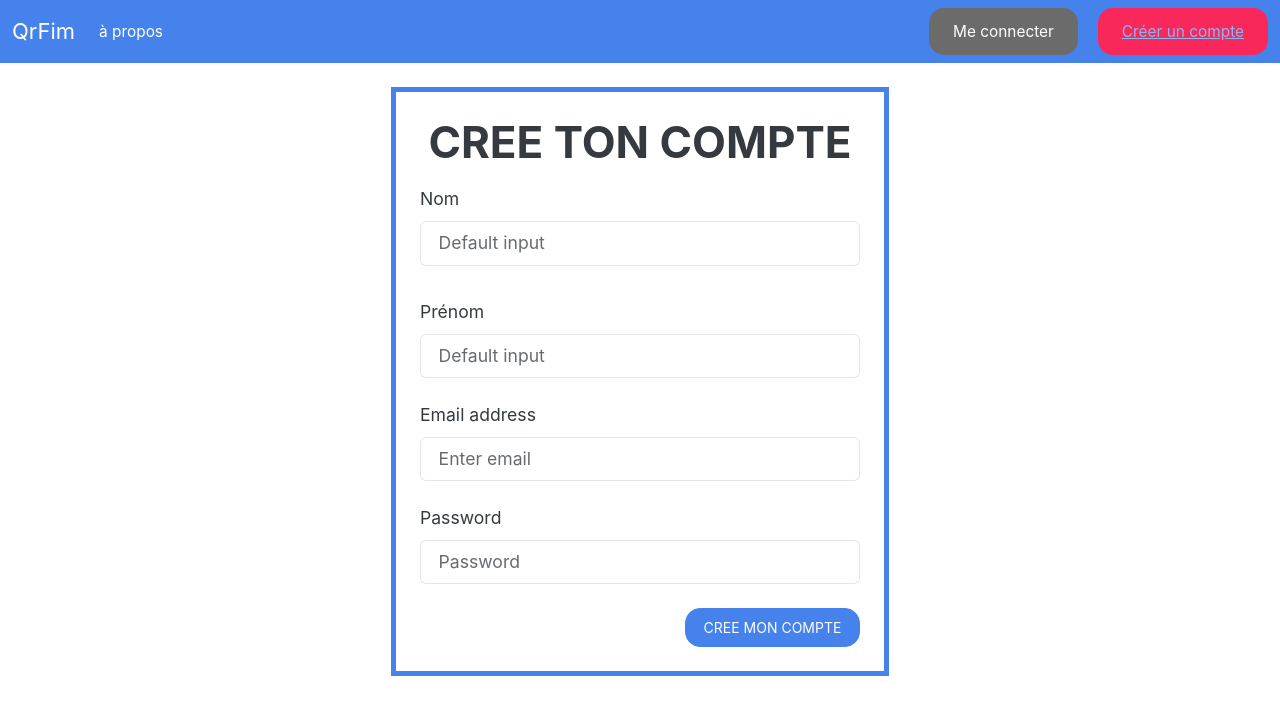
After one commit to nico-private-dev/projet-cesi, a PHP site: page /index.php?page=create_account in a window 1280 px wide. The commit adds this page. Shown: the top 715 px of the page. Run offline with PHP 8.4, Linux system fonts and the light colour scheme; data that the repository does not hold is empty.

Commit message:
MAJ  + AJOUT

```diff
--- a/Database.php
+++ b/Database.php
@@ -1,34 +1,42 @@
 <?php
 
-function databaseConnect() {
+function databaseConnect()
+{
     $server = "localhost";
     $login = "root";
     $password = "";
     $port = "3306";
     $dbname = "webd2_short_url_v1";
 
-    $pdo = new PDO("mysql:host=" . $server.";port=" . $port . ";dbname=" . $dbname, $login, $password);
+    $pdo = new PDO("mysql:host=" . $server . ";port=" . $port . ";dbname=" . $dbname, $login, $password);
 
-    $pdo -> setAttribute(PDO::ATTR_ERRMODE, PDO::ERRMODE_EXCEPTION);
+    $pdo->setAttribute(PDO::ATTR_ERRMODE, PDO::ERRMODE_EXCEPTION);
 
     $pdo->exec("set names utf8");
 
     return $pdo;
 }
 
-function databaseRead($req) {
+function databaseRead($req, $data = [], $isUnique = false)
+{
     $pdo = databaseConnect();
 
     $stmt = $pdo->prepare($req);
 
-    $stmt->execute();
-    $row = $stmt->fetchAll(PDO::FETCH_ASSOC);
+    $stmt->execute($data);
 
+    // $row = $stmt->fetchAll(PDO::FETCH_ASSOC);
+    if ($isUnique) {
+        $row = $stmt->fetch();
+    } else {
+        $row = $stmt->fetchAll(PDO::FETCH_ASSOC);
+    }
     databaseConnectionClose($pdo);
     return $row;
 }
 
-function databaseWrite($req, $data) {
+function databaseWrite($req, $data)
+{
 
     $pdo = databaseConnect();
     $stmt = $pdo->prepare($req);
@@ -37,8 +45,8 @@ function databaseWrite($req, $data) {
     databaseConnectionClose($pdo);
 }
 
-function databaseConnectionClose($pdo) {
+function databaseConnectionClose($pdo)
+{
 
     $pdo = null;
-
 }
--- a/controller/shortController.php
+++ b/controller/shortController.php
@@ -30,6 +30,24 @@ function getUrls(){
 
 }
 
+function getUrlsByID($id){
+
+    $req = "SELECT
+                url_short,url_full
+            FROM
+                urls;
+            WHERE
+                url_short=:url_short";
+    $data = [
+        'url_short' => $id
+    ];
+    $res = databaseRead($req, $data, true);
+
+    return $res;
+
+
+}
+
 function addUrls($user_id,$url_full,$url_short,$limit_date){
 
     $date = new DateTime();
@@ -52,13 +70,9 @@ function addUrls($user_id,$url_full,$url_short,$limit_date){
 
 function relationUrl($url_short,$url_full){
 
-    $relation = [
-
-        $url_short => $url_full
-
-    ];
-
-    var_dump($relation);
+    $relation = [];
+    $relation[$url_short] = $url_full;
+    // var_dump($relation);
     header("Location:". $url_full);
 
     return $relation;
--- a/index.php
+++ b/index.php
@@ -5,11 +5,11 @@ require_once "./Database.php";
 
 require_once "./controller/shortController.php";
 
-$url_full = getUrls(['url_full']);
-$shortUrl = shortenUrl($url_full);
+$Url_long = getUrls(['url_full']);
+$shortUrl = shortenUrl($Url_long);
 // $shortUrl = $redirection;
 // $redirection = header("Location:".$url_full);
-echo '<a href="http://qrfim.xyz/?page=url">'.'http://qrfim.xyz/'.$shortUrl.'</a>';
+// echo '<a href="http://qrfim.xyz/?page=url">' . 'http://qrfim.xyz/' . $shortUrl . '</a>';
 
 
 
@@ -30,11 +30,14 @@ switch ($page) {
     case 'admin':
         require_once "./view/BO/bo_qr.php";
         break;
+
+    case 'create_account':
+            require_once "./view/_parts/create_account.php";
+            break;
     case 'url':
 
-        var_dump($url_full,$shortUrl);
-        $url_full = getUrls(['url_full']);
-        relationUrl($shortUrl,$url_full);
+        $url = getUrlsByID('https://qrfim.xyz/65faf360af0e7');
+        require_once "./view/url.php";
         break;
 
     default:
--- a/public/css/style.css
+++ b/public/css/style.css
@@ -11,3 +11,9 @@
 .btn-signin {
     background-color: #FA275A;
 }
+
+.hover-submit:hover{
+
+    background-color: #FA275A;
+
+}
--- /dev/null
+++ b/view/_parts/create_account.php
@@ -0,0 +1,33 @@
+<section class="container">
+    <form action="" method="post">
+
+        <div class="row d-flex justify-content-center">
+
+            <div class="col-6 ">
+                <fieldset class="border border-5 p-4 m-4 border-primary">
+                    <h1 class="text-center">CREE TON COMPTE</h1>
+                    <div>
+                        <label class="col-form-label " for="inputDefault">Nom</label>
+                        <input type="text" class="form-control" placeholder="Default input" id="inputDefault">
+                    </div>
+                    <div>
+                        <label class="col-form-label mt-4" for="inputDefault">Prénom</label>
+                        <input type="text" class="form-control" placeholder="Default input" id="inputDefault">
+                    </div>
+                    <div>
+                        <label for="exampleInputEmail1" class="form-label mt-4">Email address</label>
+                        <input type="email" class="form-control" id="email" aria-describedby="emailHelp" placeholder="Enter email">
+                    </div>
+                    <div>
+                        <label for="exampleInputPassword1" class="form-label mt-4">Password</label>
+                        <input type="password" class="form-control" id="exampleInputPassword1" placeholder="Password" autocomplete="off">
+                    </div>
+                    <div class="d-flex justify-content-end mt-4 ">
+                    <button type="submit" class="btn btn-primary hover-bg-secondary hover-submit">CREE MON COMPTE</button>
+                    </div>
+                </fieldset>
+            </div>
+        </div>
+
+    </form>
+</section>
--- a/view/_parts/header.php
+++ b/view/_parts/header.php
@@ -25,7 +25,7 @@
                 </ul>
                 <div class="d-flex container-btn-account">
                     <button class="btn-account btn-login">Me connecter</button>
-                    <button class="btn-account btn-signin">Créer un compte</button>
+                    <a href="http://qrfim.xyz/?page=create_account " class="btn-account btn-signin">Créer un compte</a>
                 </div>
             </div>
         </div>
--- /dev/null
+++ b/view/url.php
@@ -0,0 +1,3 @@
+<?php
+
+header("Location:".$url_full);
```
